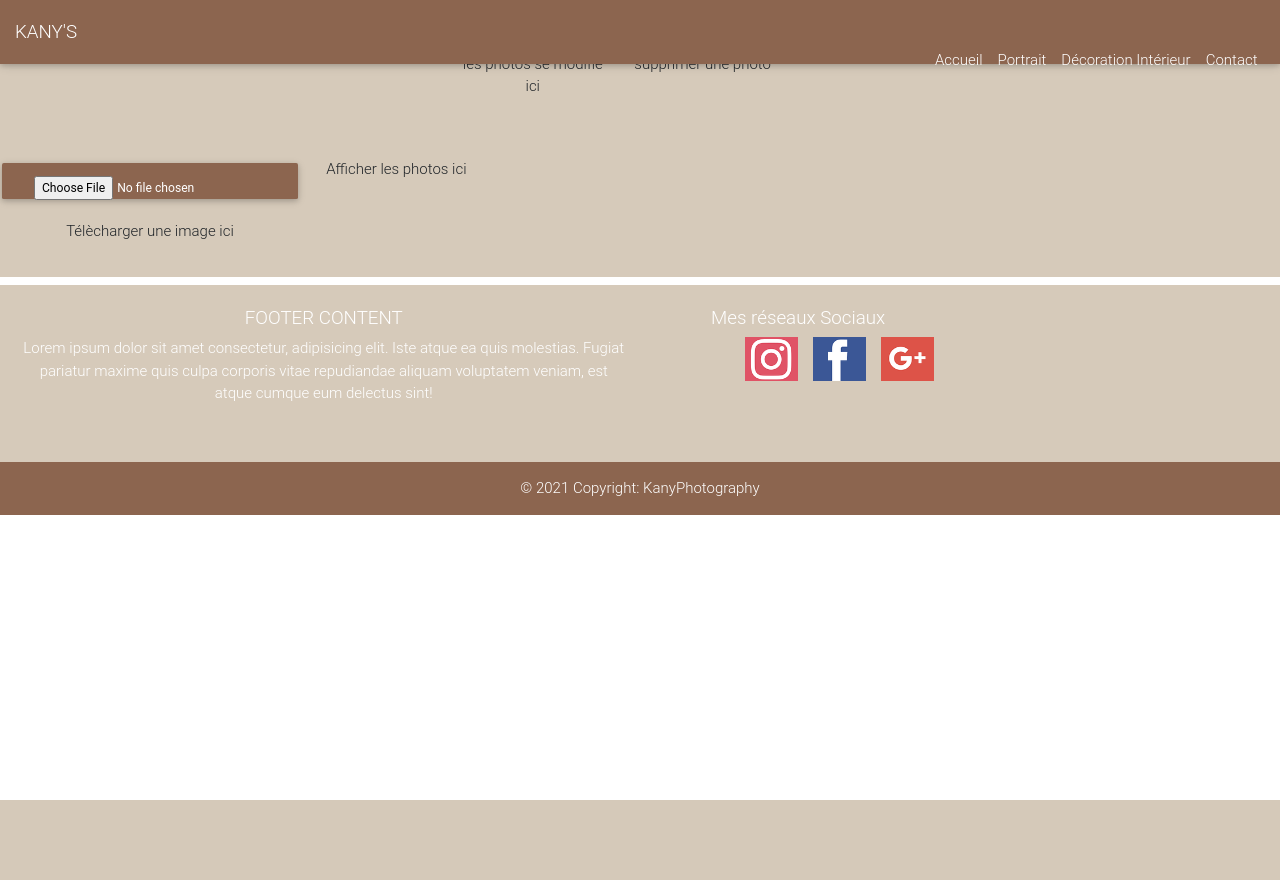
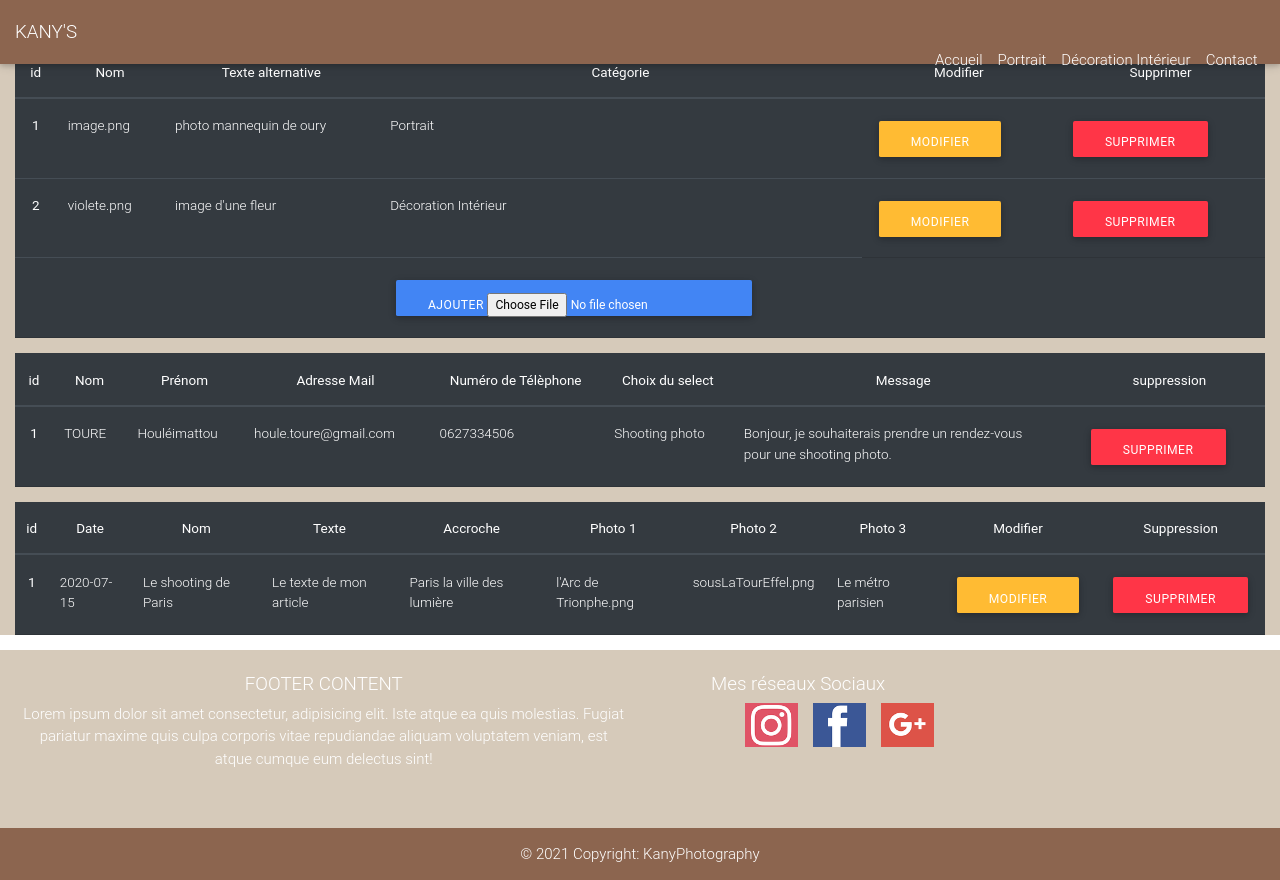
Before and after one commit to houle-LHp5/projetProkanyPhotography, a PHP site: page /dashbord2.php in a window 1280 px wide. Before the commit the page ends 800 px from the top, so only its background shows below. Run offline with PHP 8.4, Linux system fonts and the light colour scheme; some libraries are stand-ins or nearby versions.

Commit message:
projetPro Modifications du 16/02/2021

```diff
--- a/dashbord2.php
+++ b/dashbord2.php
@@ -48,42 +48,108 @@
         </nav>
         <!-- fin de la navbar -->
 
+        <div class="container-fluid mt-5">
 
+            <!-- tableau de gestion des images des bloc photo de contact -->
+            <table class="table table-dark">
+                <thead>
+                    <tr>
+                        <th scope="col">id</th>
+                        <th scope="col">Nom</th>
+                        <th scope="col">Texte alternative</th>
+                        <th scope="col">Catégorie</th>
+                        <th scope="col">Modifier</th>
+                        <th scope="col">Supprimer</th>
+                    </tr>
+                </thead>
+                <tbody>
+                    <tr>
+                        <th scope="row">1</th>
+                        <td>image.png</td>
+                        <td>photo mannequin de oury</td>
+                        <td>Portrait</td>
+                        <td><button type="button" class="btn btn-warning">Modifier</button></td>
+                        <td><button type="button" class="btn btn-danger">Supprimer</button></td>
+                    </tr>
+                    <tr>
+                        <th scope="row">2</th>
+                        <td>violete.png</td>
+                        <td>image d'une fleur</td>
+                        <td>Décoration Intérieur</td>
+                        <td><button type="button" class="btn btn-warning">Modifier</button></td>
+                        <td><button type="button" class="btn btn-danger">Supprimer</button></td>
+                    </tr>
+                    <tr>
+                        <td></td>
+                        <td></td>
+                        <td></td>
+                        <td><button type="submit" class="btn btn-primary text-white">Ajouter  <input type="file" name="fileToUpload" id="fileToUpload"></button>
+                        </td>
+                   </tr>
+                </tbody>
+            </table>
 
+            <!-- tableau de gestion du formulaire de contact -->
+            <table class="table table-dark">
+                <thead>
+                    <tr>
+                        <th scope="col">id</th>
+                        <th scope="col">Nom</th>
+                        <th scope="col">Prénom</th>
+                        <th scope="col">Adresse Mail</th>
+                        <th scope="col">Numéro de Télèphone</th>
+                        <th scope="col">Choix du select</th>
+                        <th scope="col">Message</th>
+                        <th scope="col">suppression</th>
+                    </tr>
+                </thead>
+                <tbody>
+                    <tr>
+                        <th scope="row">1</th>
+                        <td>TOURE</td>
+                        <td>Houléimattou</td>
+                        <td>houle.toure@gmail.com</td>
+                        <td>0627334506</td>
+                        <td>Shooting photo</td>
+                        <td>Bonjour, je souhaiterais prendre un rendez-vous </br> pour une shooting photo.</td>
+                        <td><button type="button" class="btn btn-danger">Supprimer</button></td>
+                    </tr>
+                </tbody>
+            </table>
 
+            <!-- tableau de gestion des articles de la page d'acceuil -->
+            <table class="table table-dark">
+                <thead>
+                    <tr>
+                        <th scope="col">id</th>
+                        <th scope="col">Date</th>
+                        <th scope="col">Nom</th>
+                        <th scope="col">Texte</th>
+                        <th scope="col">Accroche</th>
+                        <th scope="col">Photo 1</th>
+                        <th scope="col">Photo 2</th>
+                        <th scope="col">Photo 3</th>
+                        <th scope="col">Modifier</th>
+                        <th scope="col">Suppression</th>
 
-        <div class="container-fluid">
-            <div id="textColorPageAccueil" class="text-center">
-                <h1><B>Articles</B></h1>
-            </div>
-            <div class="row mb-2">
-                <div id="cardArticles" class="row">
-
-                    <div>
-                        <div class="modal-body col border-center">
-                            <p><button type="submit" id="buttonAllPage" class="btn text-white">
-                                    <input type="file" name="fileToUpload" id="fileToUpload"></p>
-                        </div>
-                        <p>Télècharger une image ici</p>
-                    </div>
-                    <div class=" col border-dark">
-                        <p>Afficher les photos ici</p>
-                    </div>
-                </div>
-
-                <div class="row">
-                    <div class="col border-dark">
-                        <p>les photos se modifie ici</p>
-                    </div>
-                    <div class="col border-dark">
-                        <p>supprimer une photo</p>
-                    </div>
-                </div>
-            </div>
+                    </tr>
+                </thead>
+                <tbody>
+                    <tr>
+                        <th scope="row">1</th>
+                        <td>2020-07-15</td>
+                        <td>Le shooting de Paris</td>
+                        <td>Le texte de mon article</td>
+                        <td>Paris la ville des lumière</td>
+                        <td>l'Arc de Trionphe.png</td>
+                        <td>sousLaTourEffel.png</td>
+                        <td>Le métro parisien</td>
+                        <td><button type="button" class="btn btn-warning">Modifier</button></td>
+                        <td><button type="button" class="btn btn-danger">Supprimer</button></td>
+                    </tr>
+                </tbody>
+            </table>
         </div>
-
-
-
 
         <!-- footer de la page des  arcticles -->
         <footer id="allFooter" class="text-white text-center text-lg-start">
```
